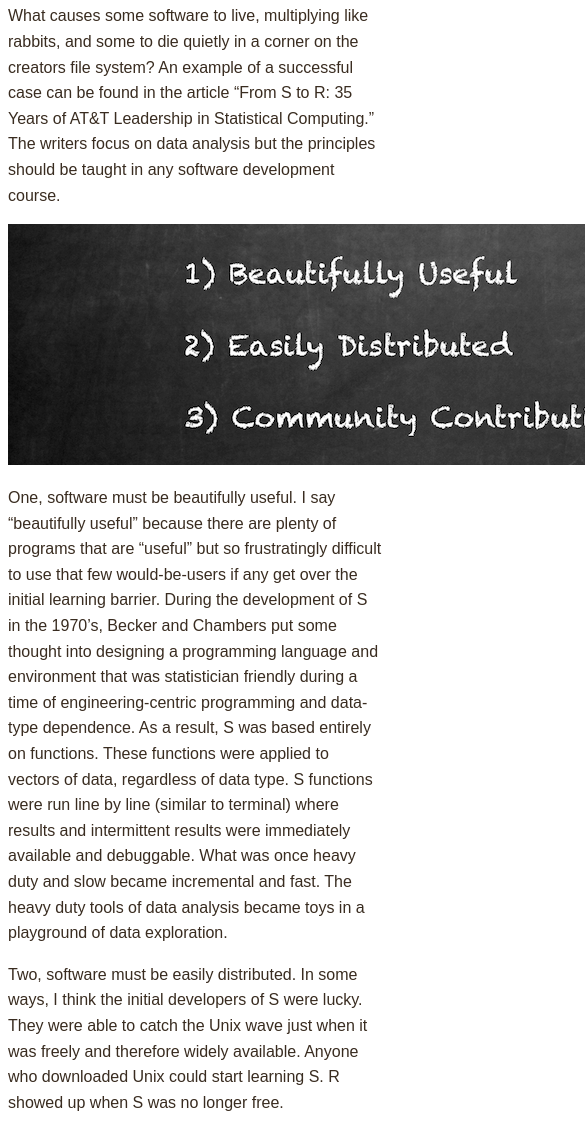
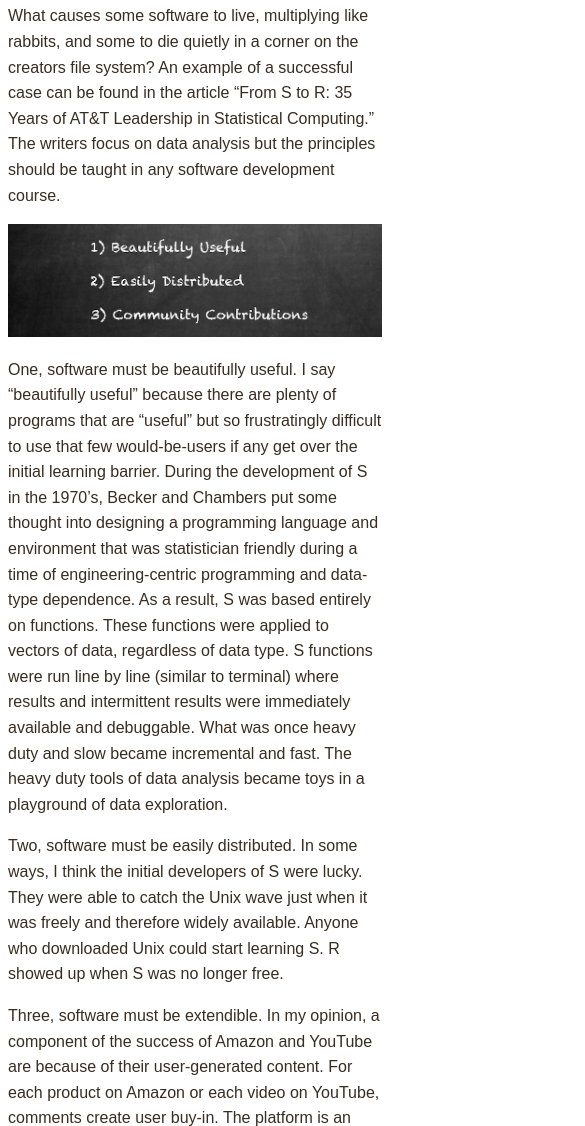
Before and after one commit to j23414/basic_website, a plain HTML site: page docs/blog/2014-02-24_SRDev.html in a window 390 px wide. Shown: the part 796-1922 px from the top of the page, 585 px wide, since content can reach past the window. Drawn offline with Linux system fonts and the light colour scheme.

Commit message:
add: responsive images

```diff
--- a/docs/blog/2014-02-24_SRDev.html
+++ b/docs/blog/2014-02-24_SRDev.html
@@ -31,7 +31,6 @@
 
     <h2>History of S and R programming languages</h2>
 
-
     <p>
       As a rule, when a programmer needs something, he/she programs it. Creating a
       form of artificial life that requires you and your computer, and occasionally
@@ -49,7 +48,7 @@
     </p>
 
     <!-- todo: resizable-->
-    <img src="../imgs/Chalkboard.png"></img>
+    <img class="responsive_center" src="../imgs/Chalkboard.png" alt="3 Ideas"></img>
 
 <p>
   One, software must be beautifully useful. I say “beautifully useful” because
--- a/docs/css/styles.css
+++ b/docs/css/styles.css
@@ -71,6 +71,12 @@ a:hover{
   margin: auto;
 }
 
+/* responsive image */
+.responsive_center {
+  width:100%;
+  height:auto;
+}
+
 /* code blocks */
 
 code {
```
